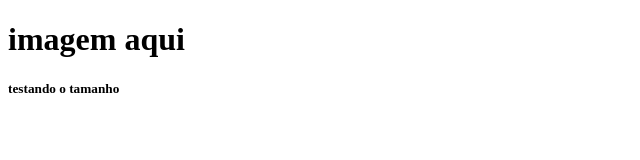
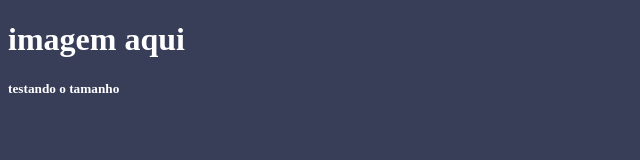
Before and after one commit to IINinjaBlack/SiteEscola123, a plain HTML site: page index.html in a window 1280 px wide. Shown: the whole page, without its empty margins (0-640 px from the left). Drawn offline with Linux system fonts and the light colour scheme.

Commit message:
Add files via upload

```diff
--- a/index.html
+++ b/index.html
@@ -4,6 +4,7 @@
     <meta charset="UTF-8">
     <meta name="viewport" content="width=device-width, initial-scale=1.0">
     <title>Site Escola</title>
+    <link rel="stylesheet" href="style.css"
 </head>
 <body>
     <h1>imagem aqui</h1>
--- a/style.css
+++ b/style.css
@@ -0,0 +1,4 @@
+body{
+    background-color: #383D58;
+    color: white;
+}
```
